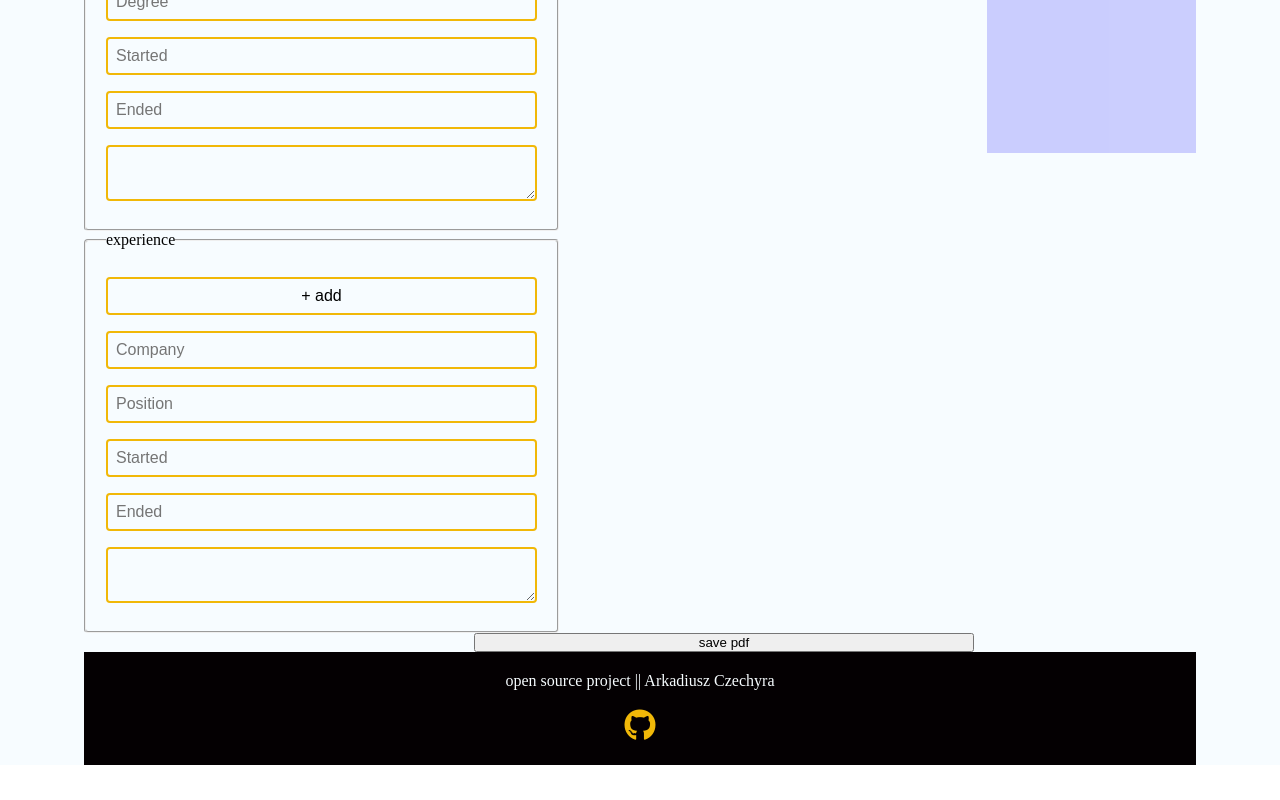
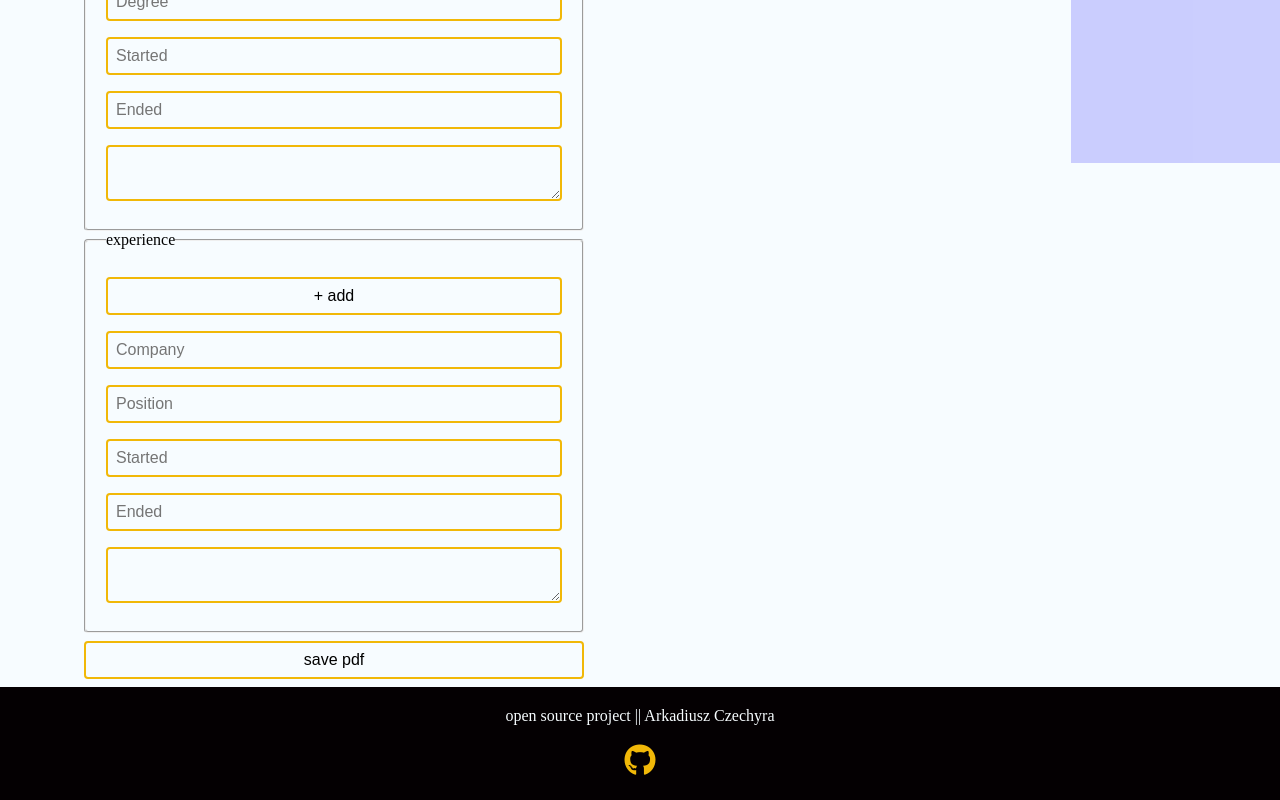
Before and after one commit to AirGamming/odin-cv-project, a React (Create React App) app: page / in a window 1280 px wide. Shown: the part 787-1587 px from the top of the page. Before the commit the page ends 1552 px from the top, so only its background shows below. Built offline with nearby package versions, Linux system fonts and the light colour scheme.

Commit message:
fixed footer and css, updated dependencies

```diff
--- a/package.json
+++ b/package.json
@@ -6,19 +6,19 @@
     "@testing-library/jest-dom": "^5.16.5",
     "@testing-library/react": "^13.4.0",
     "@testing-library/user-event": "^13.5.0",
-    "gh-pages": "^5.0.0",
+    "gh-pages": "^3.0.0",
     "jspdf": "^2.5.1",
     "prettier": "^2.8.4",
     "react": "^18.2.0",
     "react-dom": "^18.2.0",
-    "react-scripts": "^2.1.3",
+    "react-scripts": "^5.0.1",
     "uniqid": "^5.4.0",
     "web-vitals": "^2.1.4"
   },
   "scripts": {
     "predeploy": "npm run build",
     "deploy": "gh-pages -b gh-pages -d build",
-    "start": "react-scripts start",
+    "start": "react-scripts start -openssl-legacy-provider",
     "build": "react-scripts build",
     "test": "react-scripts test",
     "eject": "react-scripts eject"
--- a/src/components/DocPreview.js
+++ b/src/components/DocPreview.js
@@ -34,8 +34,6 @@ const DocPreview = (props) => {
 			objectCopy.index = index;
 			dataFormated = [...dataFormated, objectCopy];
 		}
-
-		console.log("elo");
 	}
 	console.log(dataFormated);
 	return (
--- a/src/css/Form.css
+++ b/src/css/Form.css
@@ -12,6 +12,7 @@ form {
 }
 form > fieldset {
 	padding: 20px;
+	width: 100%;
 }
 form > fieldset > input::-webkit-outer-spin-button,
 form > fieldset > input::-webkit-inner-spin-button {
@@ -25,7 +26,8 @@ form > fieldset > input[type="number"] {
 }
 form > fieldset > input,
 form > fieldset > textarea,
-form > fieldset > button {
+form > fieldset > button,
+form > button {
 	margin: 0.5rem 0;
 	padding: 0.5rem;
 	border: 2px solid var(--accent-color);
@@ -34,17 +36,15 @@ form > fieldset > button {
 	transition: all 0.2s ease-in-out;
 	font-size: 1rem;
 }
-form > button {
-	width: 100%;
-	margin: 0 calc((100vw - 100%) / 2);
-}
+
 form > button:hover {
 	background-color: var(--primary-color);
 	color: var(--secondary-color);
 }
 textarea {
 	resize: vertical;
-}.dateInfo{
+}
+.dateInfo {
 	display: flex;
 	flex-direction: row;
 	justify-content: space-between;
--- a/src/css/app.css
+++ b/src/css/app.css
@@ -6,8 +6,6 @@
 #root {
 	background-color: var(--secondary-color);
 	min-height: 100vh;
-	display: grid;
-	place-content: center;
 }
 #app {
 	padding-top: 100px;
@@ -16,12 +14,12 @@
 	grid-template-rows: 1fr;
 	grid-gap: 1rem;
 }
-@media (min-width: 900px) {
+@media (min-width: 1050px) {
 	#app {
 		grid-template-columns: 1fr 596px;
 	}
 }
-@media (max-width: 900px) {
+@media (max-width: 1050px) {
 	#app {
 		grid-template-columns: 1fr;
 	}
--- a/src/css/doc.css
+++ b/src/css/doc.css
@@ -8,6 +8,8 @@
 	grid-template-columns: 65% 35%;
 	grid-template-rows: 10% 90%;
 	overflow-wrap: anywhere;
+	margin: 10px;
+	justify-self: center;
 }
 .header {
 	/* position: absolute; */
--- a/src/css/footer.css
+++ b/src/css/footer.css
@@ -1,5 +1,5 @@
 footer {
-	width: 100%;
+	grid-column: span(2);
 	padding: 20px;
 	display: flex;
 	flex-direction: column;
@@ -7,6 +7,8 @@ footer {
 	align-items: center;
 	color: var(--secondary-color);
 	background-color: var(--primary-color);
+	width: 100vw;
+	left: 0;
 }
 footer > a {
 	font-size: 2rem;
```
Also changed, not shown: 1 other file (tests, documents, lock files or other folders).
